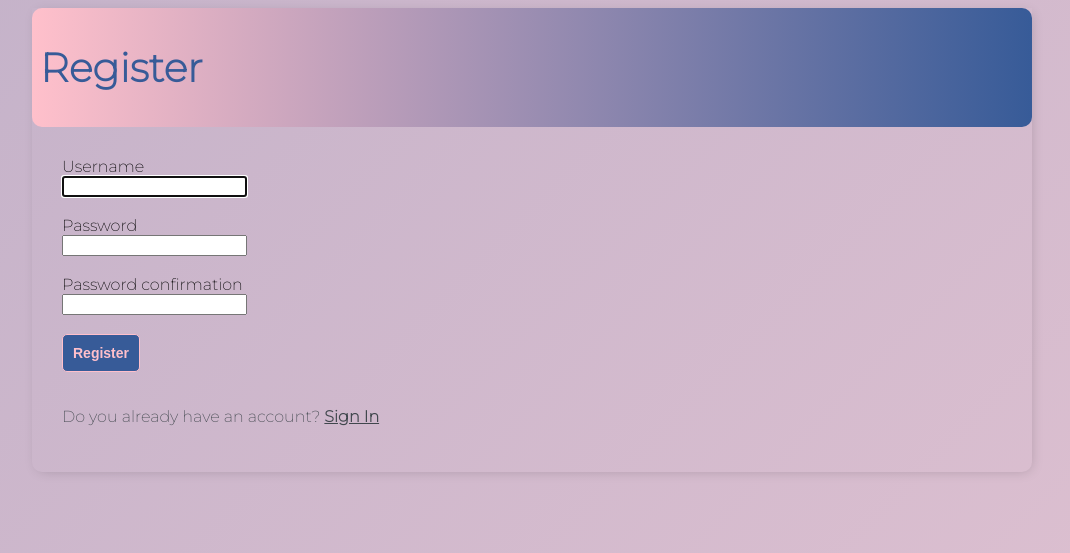
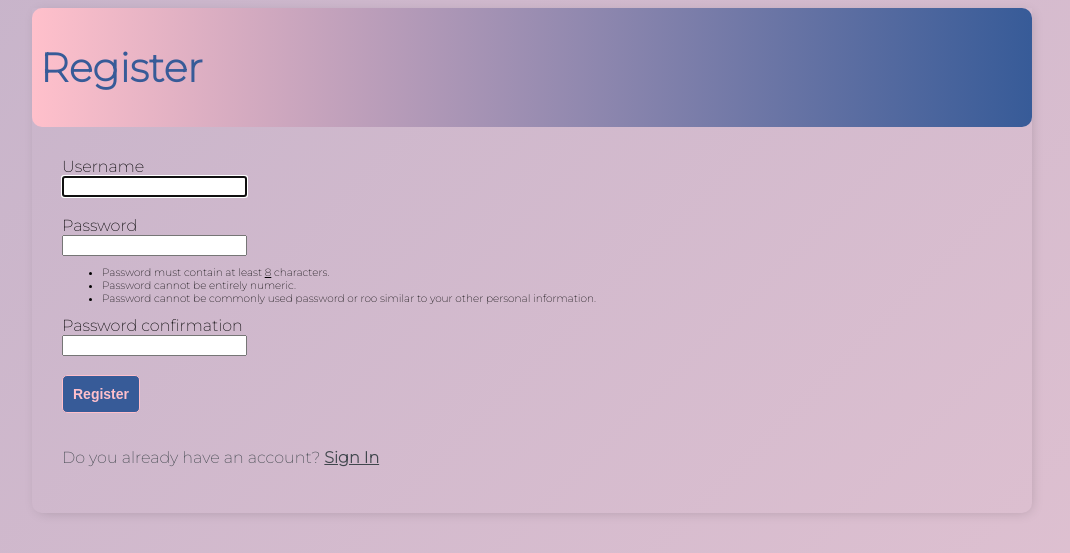
Before and after one commit to ChrisBallard3/Prayer_Tracker, a Django app: page /register/ in a window 1280 px wide. Shown: the top 553 px of the page, without its empty margins (108-1178 px from the left). Run offline with Django 4.2, Linux system fonts and the light colour scheme.

Commit message:
Update register.html

```diff
--- a/base/templates/base/register.html
+++ b/base/templates/base/register.html
@@ -11,15 +11,22 @@
         <label>{{form.username.label}}</label>
         <br>
         {{form.username}}
-        <br><br>
+        <br>
+        <br>
         <label>{{form.password1.label}}</label>
         <br>
         {{form.password1}}
-        <br><br>
+        <br>
+        <ul style ="font-size: 10.5px">
+            <li>Password must contain at least <u>8</u> characters.</li>
+            <li>Password cannot be entirely numeric.</li>
+            <li>Password cannot be commonly used password or roo similar to your other personal information.</li>
+        </ul>
         <label>{{form.password2.label}}</label>
         <br>
         {{form.password2}}
-        <br><br>
+        <br>
+        <br>
         <input class="button" type='submit' value='Register'>
     </form>
     <br>
```
